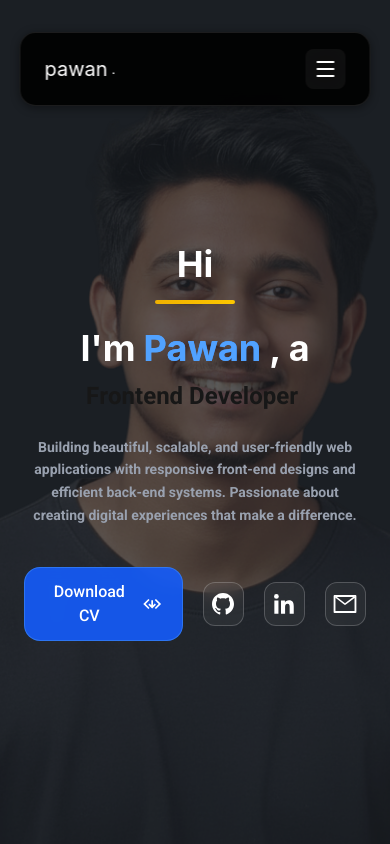
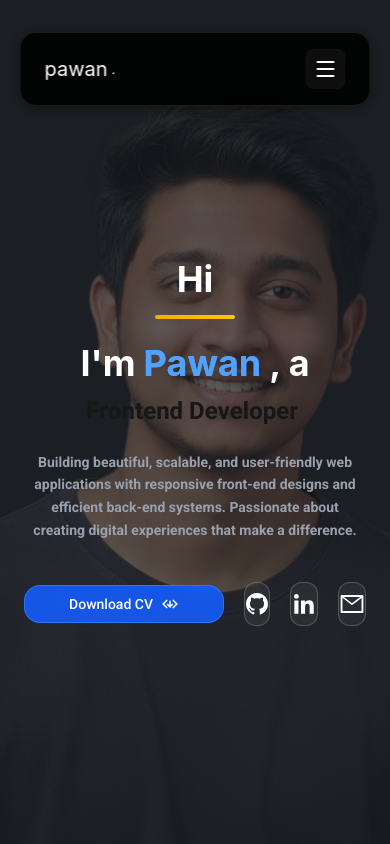
Before and after one commit to pawanprasad2/pawan_portfolio, a Next.js app: page / in a window 390 px wide. Shown: the top 844 px of the page. Built offline with nearby package versions, Linux system fonts and the light colour scheme.

Commit message:
update contact information and enhance layout structure in portfolio

```diff
--- a/src/app/contactMe/page.jsx
+++ b/src/app/contactMe/page.jsx
@@ -62,7 +62,7 @@ function Contactpage() {
                 {
                   icon: <Phone className="w-5 h-5 sm:w-6 sm:h-6 text-gray-300" />,
                   title: "Phone",
-                  info: "+91-8413085139",
+                  info: "+91-8794479172",
                 },
                 {
                   icon: <MapPin className="w-5 h-5 sm:w-6 sm:h-6 text-gray-300" />,
--- a/src/app/layout.js
+++ b/src/app/layout.js
@@ -9,8 +9,11 @@ const roboto = Roboto({
   weight: ["400", "500", "700"],
   display: "swap",
 });
+const baseUrl =
+ "https://www.builtbypawan.info"  || "http://localhost:3000";
 
 export const metadata = {
+  metadataBase: new URL(baseUrl),
   title: "Pawan Prasad | MERN Stack & Full Stack Developer Portfolio",
   description:
     "Hi, I'm Pawan Prasad — a passionate MERN Stack and Full Stack Developer specializing in building modern, scalable, and responsive web applications using MongoDB, Express, React, and Node.js. Explore my projects, skills, and experience in full-stack development.",
--- a/src/app/page.js
+++ b/src/app/page.js
@@ -33,7 +33,11 @@ export default function Homepage() {
 
   const fadeInUp = {
     hidden: { opacity: 0, y: 30 },
-    visible: { opacity: 1, y: 0, transition: { duration: 0.8, ease: "easeOut" } },
+    visible: {
+      opacity: 1,
+      y: 0,
+      transition: { duration: 0.8, ease: "easeOut" },
+    },
   };
 
   const fadeIn = {
@@ -106,7 +110,9 @@ export default function Homepage() {
             <button
               className="mt-4 text-xs font-semibold text-white hover:text-blue-400 transition-colors duration-200 group"
               onClick={() =>
-                document.getElementById("about")?.scrollIntoView({ behavior: "smooth" })
+                document
+                  .getElementById("about")
+                  ?.scrollIntoView({ behavior: "smooth" })
               }
             >
               LEARN MORE{" "}
@@ -125,7 +131,9 @@ export default function Homepage() {
             <button
               className="mt-4 text-xs font-semibold text-white hover:text-blue-400 transition-colors duration-200 group"
               onClick={() =>
-                document.getElementById("projects")?.scrollIntoView({ behavior: "smooth" })
+                document
+                  .getElementById("projects")
+                  ?.scrollIntoView({ behavior: "smooth" })
               }
             >
               BROWSE PORTFOLIO{" "}
@@ -143,7 +151,10 @@ export default function Homepage() {
           animate="visible"
           className="relative mt-10 z-40 max-w-2xl px-6 py-12 md:px-7 lg:px-12 text-center md:text-left md:mr-50 md:mt-18 lg:mr-135 lg:mt-15 xl:mr-170"
         >
-          <motion.span variants={fadeInUp} className="text-4xl sm:text-5xl font-sans font-bold text-white">
+          <motion.span
+            variants={fadeInUp}
+            className="text-4xl sm:text-5xl font-sans font-bold text-white"
+          >
             Hi
           </motion.span>
 
@@ -155,16 +166,19 @@ export default function Homepage() {
             className="origin-left mt-4 xl:ml-1 lg:ml-1 md:ml-1 h-1 w-[80px] sm:w-[19%] mx-auto md:mx-0 bg-gradient-to-r from-yellow-500 to-yellow-400 rounded-full"
           />
 
-
           <motion.div
             variants={fadeInUp}
             className="mt-6 mb-3 font-sans flex flex-wrap justify-center md:justify-start items-end"
           >
-            <h1 className="text-4xl sm:text-5xl md:text-6xl font-bold text-white">I'm</h1>
+            <h1 className="text-4xl sm:text-5xl md:text-6xl font-bold text-white">
+              I'm
+            </h1>
             <h1 className="text-4xl sm:text-5xl md:text-6xl font-bold text-blue-400 ml-2 bg-gradient-to-r from-blue-400 to-blue-500 bg-clip-text">
               Pawan
             </h1>
-            <h1 className="text-4xl sm:text-5xl md:text-6xl font-bold text-white ml-2">, a</h1>
+            <h1 className="text-4xl sm:text-5xl md:text-6xl font-bold text-white ml-2">
+              , a
+            </h1>
           </motion.div>
 
           <motion.div variants={fadeInUp}>
@@ -180,7 +194,8 @@ export default function Homepage() {
           >
             Building beautiful, scalable, and user-friendly web applications
             with responsive front-end designs and efficient back-end systems.
-            Passionate about creating digital experiences that make a difference.
+            Passionate about creating digital experiences that make a
+            difference.
           </motion.p>
 
           {/* Buttons + Icons */}
@@ -191,13 +206,19 @@ export default function Homepage() {
             <motion.button
               variants={fadeInUp}
               onClick={handleDownloadCV}
-              className="relative flex items-center gap-2 px-5 py-3 text-white font-medium
+              className="relative flex items-center justify-center gap-2
+    px-4 py-2 sm:px-5 sm:py-3
+    text-sm sm:text-base
+    w-full sm:w-auto
+    text-white font-medium
     bg-blue-600/90 rounded-2xl border border-blue-400/40 backdrop-blur-sm
-               transition-all duration-300 hover:bg-blue-700 hover:scale-[1.06]
-               hover:shadow-[0_0_20px_rgba(59,130,246,0.6)] active:scale-95"
+    transition-all duration-300
+    hover:bg-blue-700 hover:scale-[1.06]
+    hover:shadow-[0_0_20px_rgba(59,130,246,0.6)]
+    active:scale-95"
             >
-              Download CV
-              <IoMdCodeDownload size={22} />
+              <span className="whitespace-nowrap">Download CV</span>
+              <IoMdCodeDownload size={18} className="sm:size-[22px]" />
             </motion.button>
 
             <motion.a
--- a/src/components/Footer.jsx
+++ b/src/components/Footer.jsx
@@ -87,7 +87,7 @@ function Footer() {
               </div>
               <div className="flex items-center">
                 <Phone size={16} className="mr-2 flex-shrink-0 text-yellow-400" />
-                <span className="text-sm">+91-8413085139</span>
+                <span className="text-sm">+91-8794479172</span>
               </div>
               <div className="flex items-center">
                 <MapPin size={16} className="mr-2 flex-shrink-0 text-yellow-400" />
```
Also changed, not shown: 1 other file (tests, documents, lock files or other folders). Lines whose indentation alone changed are shown as unchanged.
